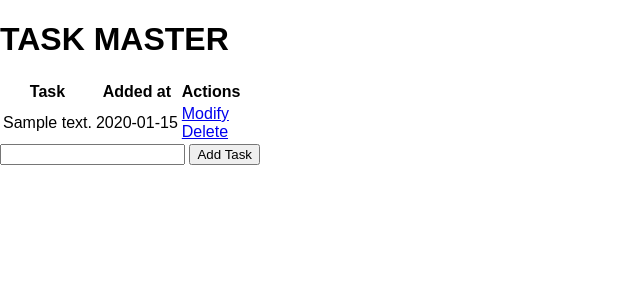
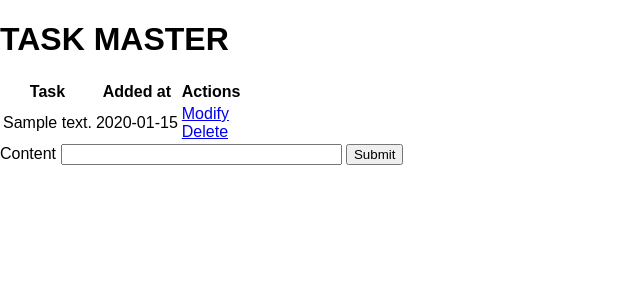
Before and after one commit to Sylva-Egb/first_flask_project, a Flask app: page / in a window 1280 px wide. Shown: the top 300 px of the page, without its empty margins (0-640 px from the left). Run offline with Flask 3, Linux system fonts and the light colour scheme; tables that the repository leaves empty hold one stand-in row (values such as "Sample post").

Commit message:
Managing forms

```diff
--- /dev/null
+++ b/forms.py
@@ -0,0 +1,7 @@
+from flask_wtf import FlaskForm
+from wtforms import StringField, SubmitField
+from wtforms.validators import Length, DataRequired
+
+class TodoForm(FlaskForm):
+    content = StringField('Content', validators=[DataRequired(), Length(min=5, max=250)])
+    submit = SubmitField('Submit')
--- a/routes.py
+++ b/routes.py
@@ -1,25 +1,32 @@
-from flask import Blueprint, redirect, render_template, request
+from flask import Blueprint, redirect, render_template, request, flash
 from models import Todo,db
 
 def init_routes(app):
+    from forms import TodoForm
     main_bp = Blueprint('main', __name__)
     @main_bp.route('/', methods=['POST', 'GET'])
     def index():
+        form = TodoForm()
         if request.method == 'POST':
-            task_content = request.form['content']
-            task = Todo(content= task_content)
+            if form.validate_on_submit():
+                task = Todo(content=form.content.data)
 
-            try:
-                db.session.add(task)
-                db.session.commit()
-                return redirect('/')
-            except Exception as e:
-                return 'Error' + e
+                try:
+                    db.session.add(task)
+                    db.session.commit()
+                    flash("Task successfully added", "success")
 
-        else:
-            tasks = Todo.query.order_by(Todo.created_at).all()
+                    return redirect('/')
+                except Exception as e:
+                    db.session.rollback()
+                    flash("Error while adding task: "+ str(e), 'danger')
+                    redirect('/')
+            else:
+                flash("Form validation failed", "danger")
 
-            return render_template('index.html', tasks = tasks)
+        tasks = Todo.query.order_by(Todo.created_at).all()
+        return render_template('index.html', tasks=tasks, form=form)
+
     @main_bp.route("/delete/<int:id>")
 
     def delete(id):
@@ -28,23 +35,28 @@ def init_routes(app):
         try:
             db.session.delete(task)
             db.session.commit()
+            flash("Task successfully deleted", "success")
             return redirect('/')
-        except:
-            return "Something went wrong while deleting"
+        except Exception as e:
+            db.session.rollback()
+            flash("Error while deleting task: "+ str(e), 'danger')
+            redirect('/')
 
-    @main_bp.route("/update/<int:id>", methods=['GET','POST'])
+    @main_bp.route("/update/<int:id>", methods=['GET', 'POST'])
     def update(id):
         task = Todo.query.get_or_404(id)
-        if request.method== 'POST':
+        form = TodoForm(obj=task)
+        if request.method == 'POST':
+            if form.validate_on_submit():
+                task.content = form.content.data
+                try:
+                    db.session.commit()
+                    flash("Task successfully updated", "success")
+                    return redirect('/')
+                except Exception as e:
+                    db.session.rollback()
+                    flash("Error while updating task: " + str(e), 'danger')
+                    return redirect('/')
+        return render_template('update.html', form=form, task=task)
 
-            task.content = request.form['content']
-
-            try:
-                db.session.commit()
-                return redirect('/')
-            except:
-                return 'Something went wrong while updating'
-
-        else:
-            return render_template('update.html', task=task)
     app.register_blueprint(main_bp)
--- a/templates/index.html
+++ b/templates/index.html
@@ -44,7 +44,10 @@
     </div>
 
     <form action="/" method="POST">
-        <input type="text" name="content" id="content">
-        <input type="submit" value="Add Task">
+        {{ form.hidden_tag() }}
+
+        {{ form.content.label }} {{ form.content(size=32) }}
+
+        {{ form.submit }}
     </form>
 {%endblock%}
--- a/templates/update.html
+++ b/templates/update.html
@@ -9,7 +9,8 @@
         <h1>TASK UPDATE</h1>
     </div>
     <form action="/update/{{task.id}}" method="POST">
-        <input type="text" name="content" id="content" value="{{task.content}}">
-        <input type="submit" value="Update Task">
+        {{ form.hidden_tag() }}
+        {{ form.content.label }} {{ form.content(size=32) }}
+        {{ form.submit }}
     </form>
 {%endblock%}
```
